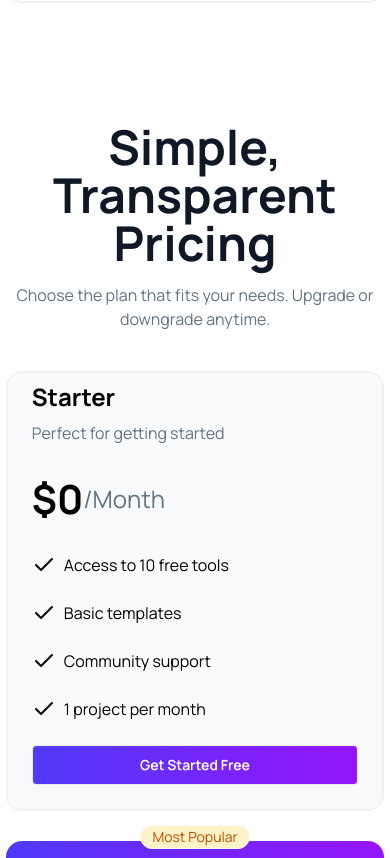
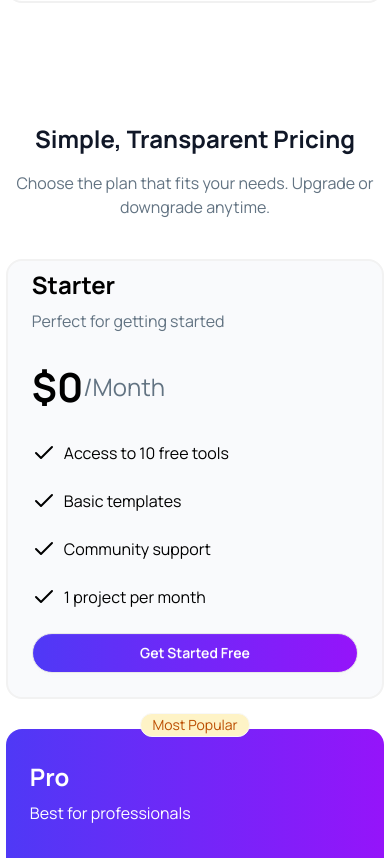
Before and after one commit to mahmudul-Hasan-2/Digitool-Assignment-6, a React (Vite) app: page / in a window 390 px wide. Shown: the part 8220-9078 px from the top of the page. Built offline with nearby package versions, Linux system fonts and the light colour scheme.

Commit message:
Has fixed something of Pricing section

```diff
--- a/src/Components/Pricing/Pricing.jsx
+++ b/src/Components/Pricing/Pricing.jsx
@@ -55,7 +55,7 @@ const Pricing = () => {
     <div className="width-container">
       <div className="mt-30">
         <div className="space-y-4 text-center mb-10">
-          <h2 className="text-5xl font-bold text-[#101727]">
+          <h2 className="text-2xl sm:text-5xl font-bold text-[#101727]">
             Simple, Transparent Pricing
           </h2>
           <p className="text-[#627382]">
--- a/src/UI/AllProductsCard/AllProductsCard.jsx
+++ b/src/UI/AllProductsCard/AllProductsCard.jsx
@@ -57,7 +57,7 @@ const AllProductsCard = ({ product, setCartItems, cartItems }) => {
         >
           {isSelected ? (
             <span className="flex items-center gap-2">
-              <Check className="text-green-400" /> Added To Cart
+              <Check className="text-green-400" /> <span>Added To Cart</span>
             </span>
           ) : (
             "Buy Now"
--- a/src/UI/PricingCard/PricingCard.jsx
+++ b/src/UI/PricingCard/PricingCard.jsx
@@ -35,7 +35,9 @@ const PricingCard = ({ plans }) => {
         </p>
       ))}
       <div>
-        <button className={`btn ${plans.isPopular ? "btn-white text-[#4F39F6]" : "gradient text-white"} w-full`}>
+        <button
+          className={`transform hover:scale-105 transition-all duration-1000 btn ${plans.isPopular ? "btn-white text-[#4F39F6]" : "gradient text-white"} rounded-full w-full`}
+        >
           {plans.buttonText}
         </button>
       </div>
```
